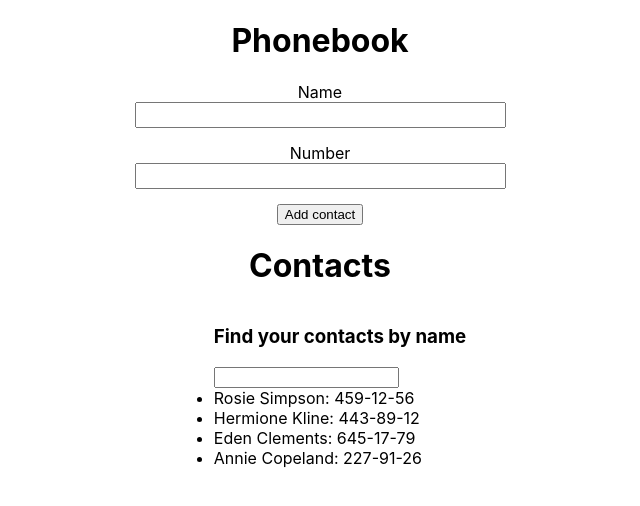
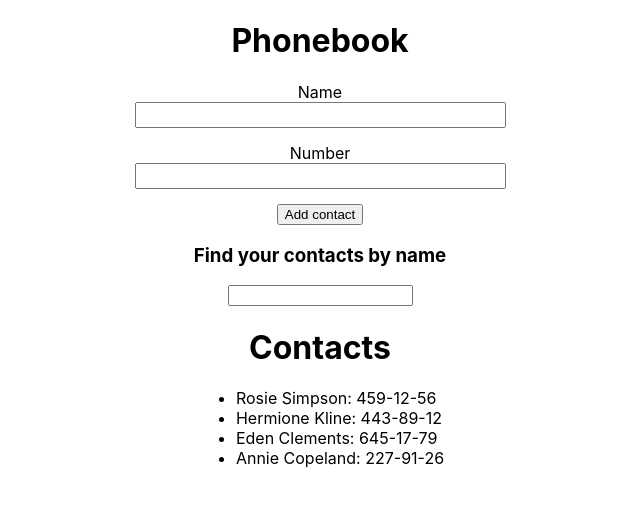
Before and after one commit to vladisulian/goit-react-hw-02-phonebook, a React (Create React App) app: page / in a window 1280 px wide. Shown: the top 506 px of the page, without its empty margins (320-960 px from the left). Built offline with nearby package versions, Linux system fonts and the light colour scheme.

Commit message:
Add states

```diff
--- a/src/components/App.jsx
+++ b/src/components/App.jsx
@@ -1,6 +1,7 @@
 import { nanoid } from 'nanoid';
 import React, { Component } from 'react';
 import { ContactsList } from './Contacts/ContactsList';
+import { FilterBar } from './Form/Filter';
 import { Form } from './Form/Form';
 
 export class App extends Component {
@@ -16,6 +17,12 @@ export class App extends Component {
     number: '',
   };
 
+  handleChange = e => {
+    this.setState({
+      [e.currentTarget.name]: e.currentTarget.value,
+    });
+  };
+
   formSubmitData = (data, e) => {
     e.preventDefault();
     console.log(data);
@@ -26,8 +33,9 @@ export class App extends Component {
       <div className="Phonebook-container">
         <h1 className="Phonebook__title">Phonebook</h1>
 
-        <Form onSubmit={this.formSubmitData} />
+        <Form onSubmit={this.formSubmitData} handleChange={this.handleChange} />
 
+        <FilterBar handleChange={this.handleChange} />
         <ContactsList contacts={this.state.contacts} />
       </div>
     );
--- a/src/components/Contacts/ContactsList.css
+++ b/src/components/Contacts/ContactsList.css
@@ -4,6 +4,3 @@
   justify-content: center;
   align-items: flex-start;
 }
-
-.Contacts-list-container {
-}
--- a/src/components/Contacts/ContactsList.jsx
+++ b/src/components/Contacts/ContactsList.jsx
@@ -1,13 +1,12 @@
-import React, { Component } from 'react';
+import React from 'react';
 import './ContactsList.css';
 
 export const ContactsList = ({ contacts }) => {
   return (
     <div className="Contacts-list-container">
       <h1>Contacts</h1>
+
       <ul className="Contacts-list">
-        <h3>Find your contacts by name</h3>
-        <input type="text" />
         {contacts.map(({ name, id, number }) => {
           return (
             <li key={id}>
--- /dev/null
+++ b/src/components/Form/Filter.jsx
@@ -0,0 +1,10 @@
+import Reactfrom from 'react';
+
+export const FilterBar = ({ handleChange }) => {
+  return (
+    <>
+      <h3>Find your contacts by name</h3>
+      <input type="text" name="filter" onChange={handleChange} />
+    </>
+  );
+};
--- a/src/components/Form/Form.jsx
+++ b/src/components/Form/Form.jsx
@@ -4,13 +4,7 @@ import { Formik } from 'formik';
 import * as yup from 'yup';
 import { nanoid } from 'nanoid';
 
-export const Form = () => {
-  // handleSubmit = e => {
-  //   e.preventDefault();
-  //   this.state.contacts.push(e.target.name.value);
-  //   console.log(this.state.contacts);
-  // };
-
+export const Form = ({ handleChange }) => {
   return (
     <form autoComplete="off" className="Phonebook__form-container">
       <label htmlFor="name">
@@ -22,6 +16,7 @@ export const Form = () => {
           pattern="^[a-zA-Zа-яА-Я]+(([' -][a-zA-Zа-яА-Я ])?[a-zA-Zа-яА-Я]*)*$"
           title="Name may contain only letters, apostrophe, dash and spaces. For example Adrian, Jacob Mercer, Charles de Batz de Castelmore d'Artagnan"
           required
+          onChange={handleChange}
         />
       </label>
       <label htmlFor="number">
@@ -33,6 +28,7 @@ export const Form = () => {
           pattern="\+?\d{1,4}?[-.\s]?\(?\d{1,3}?\)?[-.\s]?\d{1,4}[-.\s]?\d{1,4}[-.\s]?\d{1,9}"
           title="Phone number must be digits and can contain spaces, dashes, parentheses and can start with +"
           required
+          onChange={handleChange}
         />
       </label>
       <button type="submit" className="Phonebook__form-submit-button">
```
